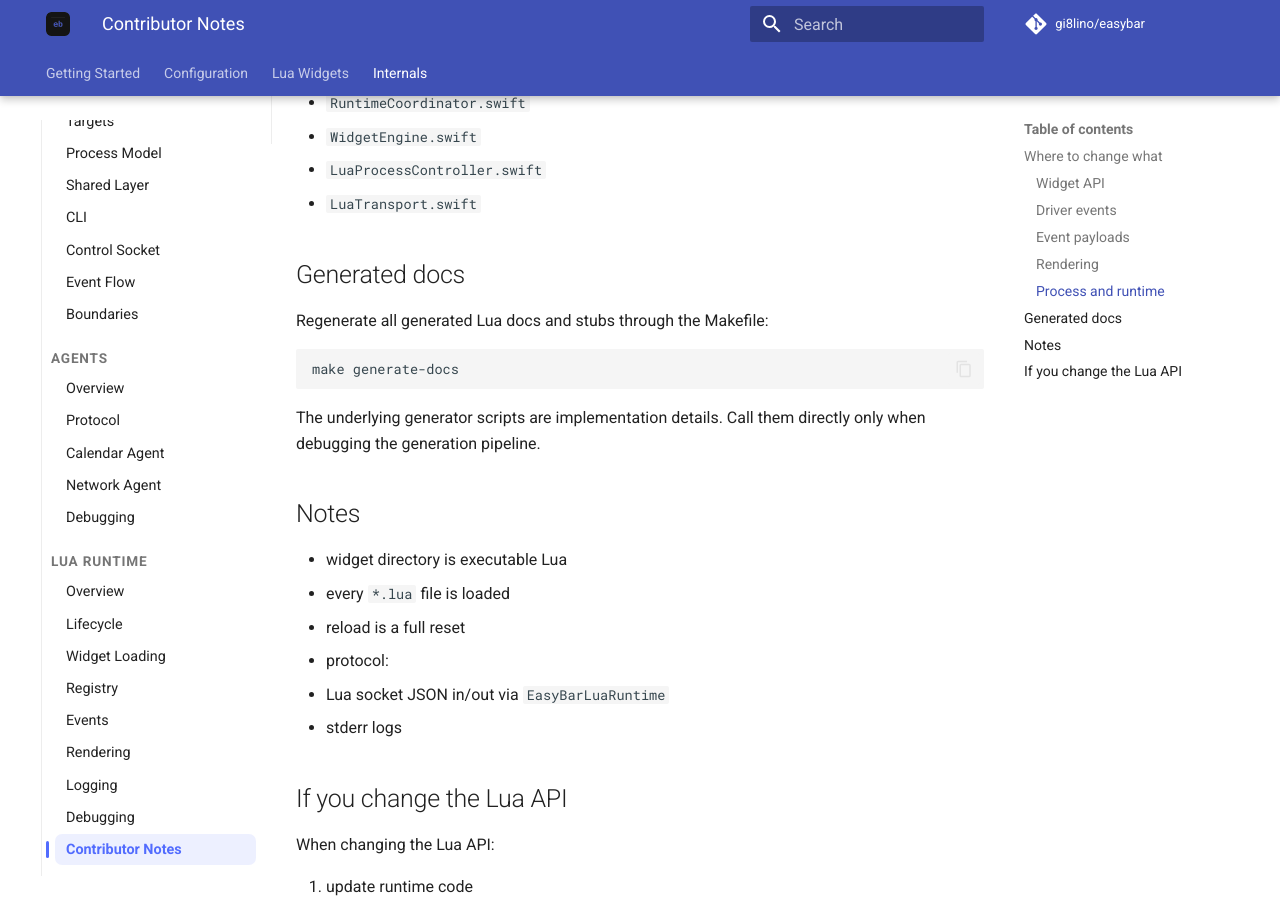
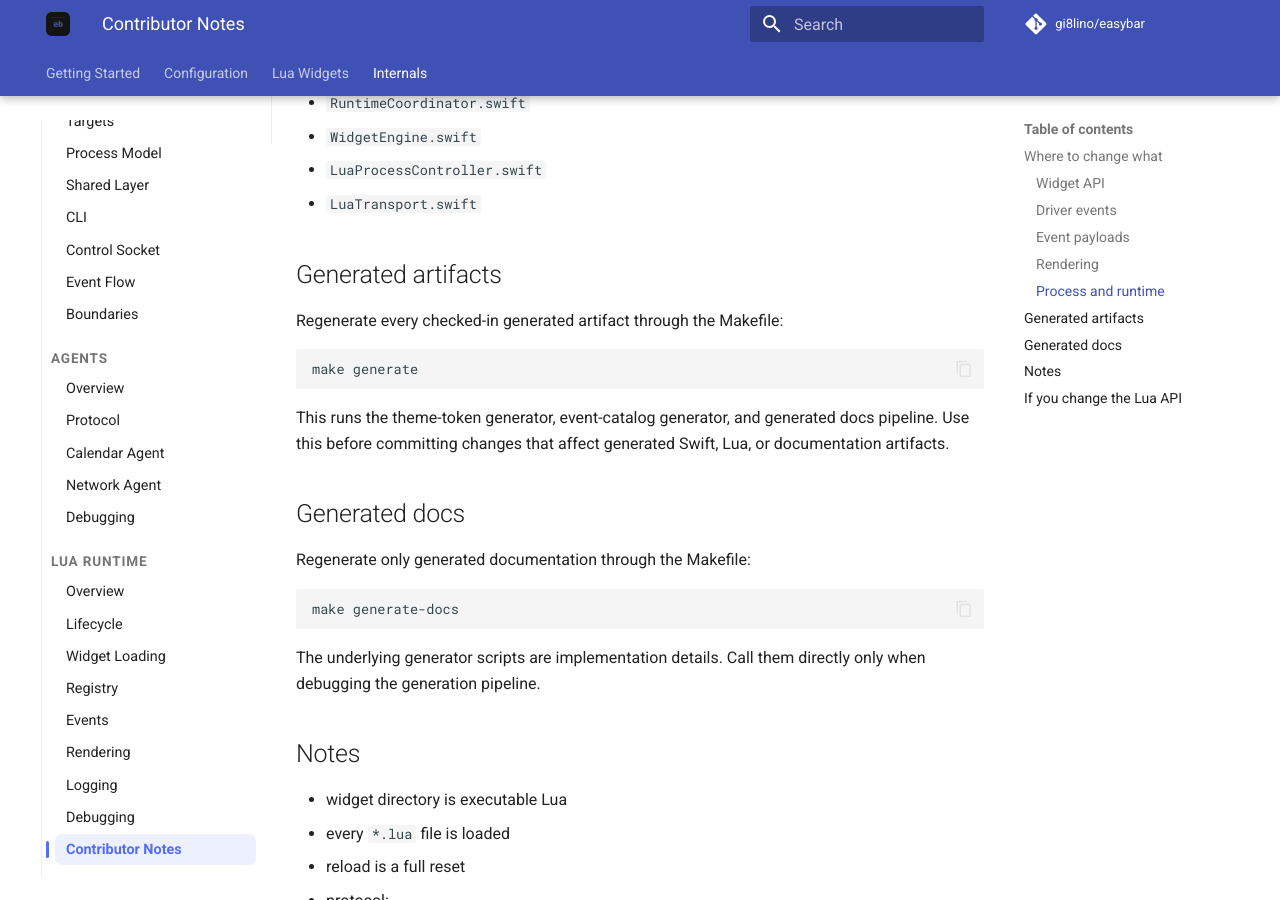
Before and after one commit to gi8lino/easybar, an MkDocs documentation site: the page built from docs/content/internals/lua-runtime/contributor-notes.md, in a window 1280 px wide and 900 px high, scrolled down 1143 px. Built offline with MkDocs 1.6.1 and Material for MkDocs 9.7.7, drawn with Linux system fonts in a browser that asks for light colours; comment, search, counter and statistics services are not loaded.

Commit message:
build: add canonical generated artifact targets

````diff
--- a/docs/content/internals/lua-runtime/contributor-notes.md
+++ b/docs/content/internals/lua-runtime/contributor-notes.md
@@ -41,9 +41,20 @@ Use this page when changing the Lua runtime or public Lua API.
 - `LuaProcessController.swift`
 - `LuaTransport.swift`
 
+## Generated artifacts
+
+Regenerate every checked-in generated artifact through the Makefile:
+
+```bash
+make generate
+```
+
+This runs the theme-token generator, event-catalog generator, and generated docs pipeline.
+Use this before committing changes that affect generated Swift, Lua, or documentation artifacts.
+
 ## Generated docs
 
-Regenerate all generated Lua docs and stubs through the Makefile:
+Regenerate only generated documentation through the Makefile:
 
 ```bash
 make generate-docs
````
Also changed, not shown: 3 other files.
